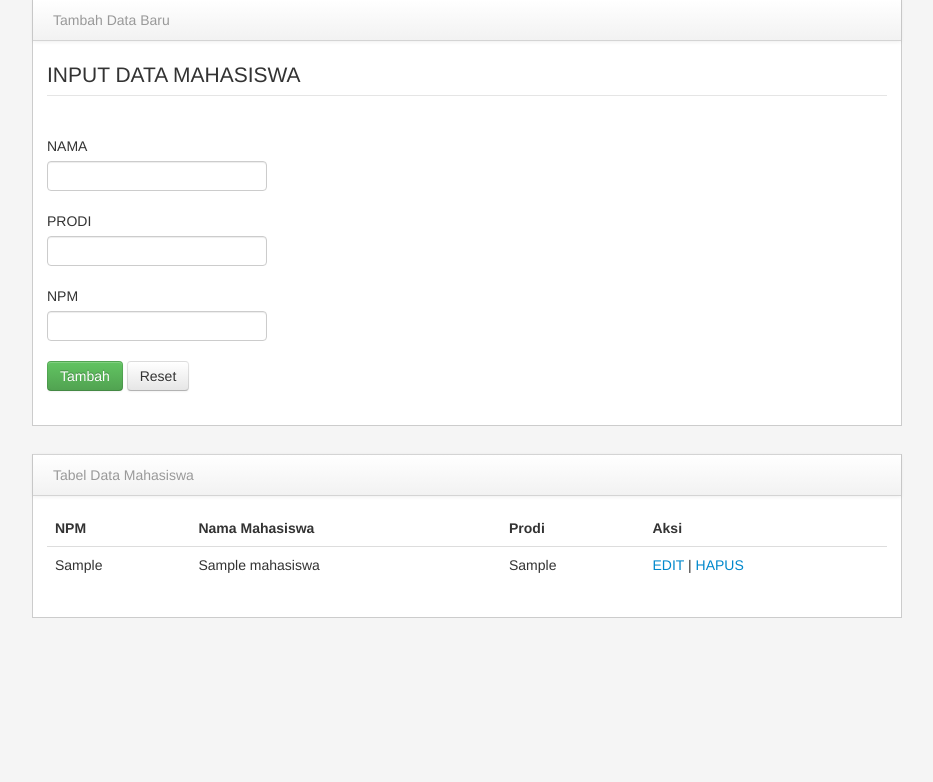
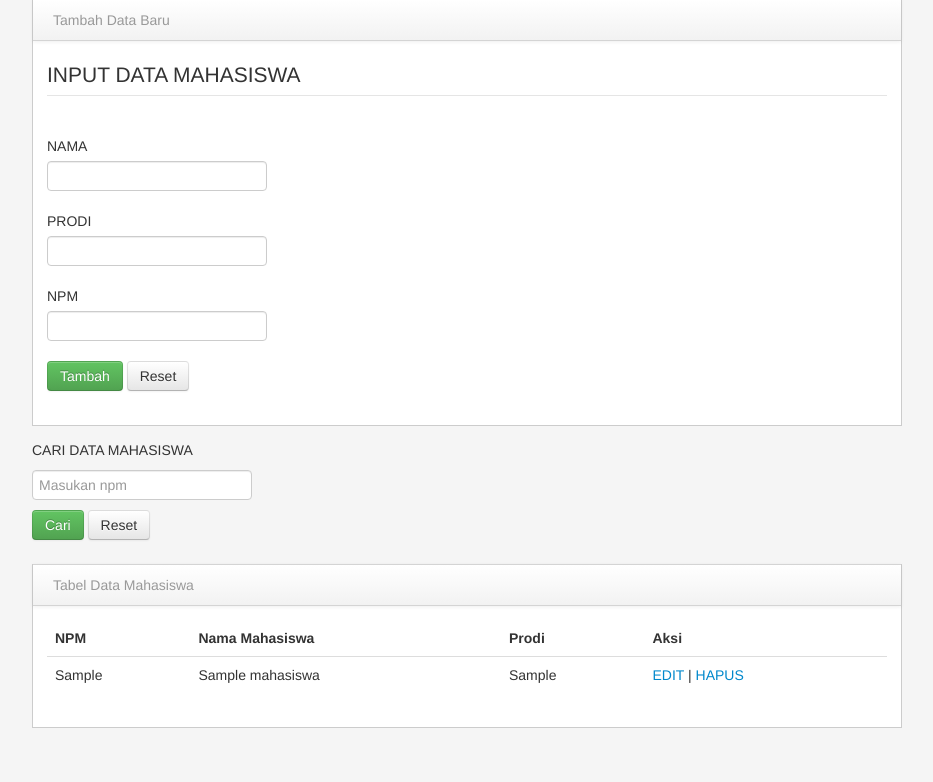
Before and after one commit to arirzwn/crud-php, a PHP site: page / in a window 1280 px wide. Shown: the part 137-919 px from the top of the page, without its empty margins (43-976 px from the left). Before the commit the page ends 755 px from the top, so only its background shows below. Run offline with PHP 8.4, Linux system fonts and the light colour scheme; tables that the repository leaves empty or names only in its code hold one stand-in row (values such as "Sample post").

Commit message:
first commit

```diff
--- a/edit.php
+++ b/edit.php
@@ -18,10 +18,6 @@ if (isset($_POST['proses'])) {
     $query = mysqli_query($koneksi, $sql);
 
     if ($query) {
-        // echo "Data mahasiswa berhasil diupdate.";
-        // header("Location: index.php");
-        // exit();
-
         echo "<script>
         alert('SUKSES: Data mahasiswa berhasil diperbarui');
         window.location.assign('index.php');
--- a/index.php
+++ b/index.php
@@ -1,6 +1,6 @@
 <?php
-include_once ("tampil.php");
-include_once ('koneksi.php');
+include_once("tampil.php");
+include_once('koneksi.php');
 ?>
 
 <!DOCTYPE html>
@@ -65,6 +65,21 @@ include_once ('koneksi.php');
                     </div>
                 </div>
             </div>
+
+            <div class="control-group" style="margin-bottom: 90px">
+                <label for="npm">CARI DATA MAHASISWA</label>
+
+                <form action="" class="navbar-search" method="POST">
+
+                    <div class="controls">
+                        <input type="text" name="cari" placeholder="Masukan npm" required>
+                    </div>
+
+                    <button type="submit" class="btn btn-success">Cari</button>
+                    <a href="index.php" class="btn">Reset</a>
+                </form>
+            </div>
+
             <div class="row-fluid">
                 <div class="block">
                     <div class="navbar navbar-inner block-header">
@@ -105,7 +120,9 @@ include_once ('koneksi.php');
     </div>
 </div>
 
-    <script src="https://cdn.jsdelivr.net/npm/bootstrap@5.3.3/dist/js/bootstrap.bundle.min.js" integrity="sha384-YvpcrYf0tY3lHB60NNkmXc5s9fDVZLESaAA55NDzOxhy9GkcIdslK1eN7N6jIeHz" crossorigin="anonymous"></script>
+<script src="https://cdn.jsdelivr.net/npm/bootstrap@5.3.3/dist/js/bootstrap.bundle.min.js"
+        integrity="sha384-YvpcrYf0tY3lHB60NNkmXc5s9fDVZLESaAA55NDzOxhy9GkcIdslK1eN7N6jIeHz"
+        crossorigin="anonymous"></script>
 
 </body>
 
--- a/tampil.php
+++ b/tampil.php
@@ -1,5 +1,24 @@
 <?php
-include_once ("koneksi.php");
+include_once("koneksi.php");
 
+$keyword = "Tabel Data Mahasiswa";
 $query = "SELECT * FROM mahasiswa";
 $result = mysqli_query($koneksi, $query);
+
+if (isset($_POST["cari"])) {
+    $cari = $_POST["cari"];
+    if (!is_numeric($cari)) {
+        echo "<script>alert('Input harus berupa angka');</script>";
+    } else {
+        if (strlen($cari) < 13) {
+            echo "<script>alert('Digit npm kurang dari 13 angka');</script>";
+        } elseif (strlen($cari) > 13) {
+            echo "<script>alert('Digit npm lebih dari 13 angka');</script>";
+        } else {
+            if (!empty($cari)) {
+                $keyword = "Hasil Pencarian untuk \"$cari\"";
+            }
+            $result = mysqli_query($koneksi, "SELECT * FROM mahasiswa WHERE  npm LIKE '%$cari%'");
+        }
+    }
+}
```
Lines whose indentation alone changed are shown as unchanged.
